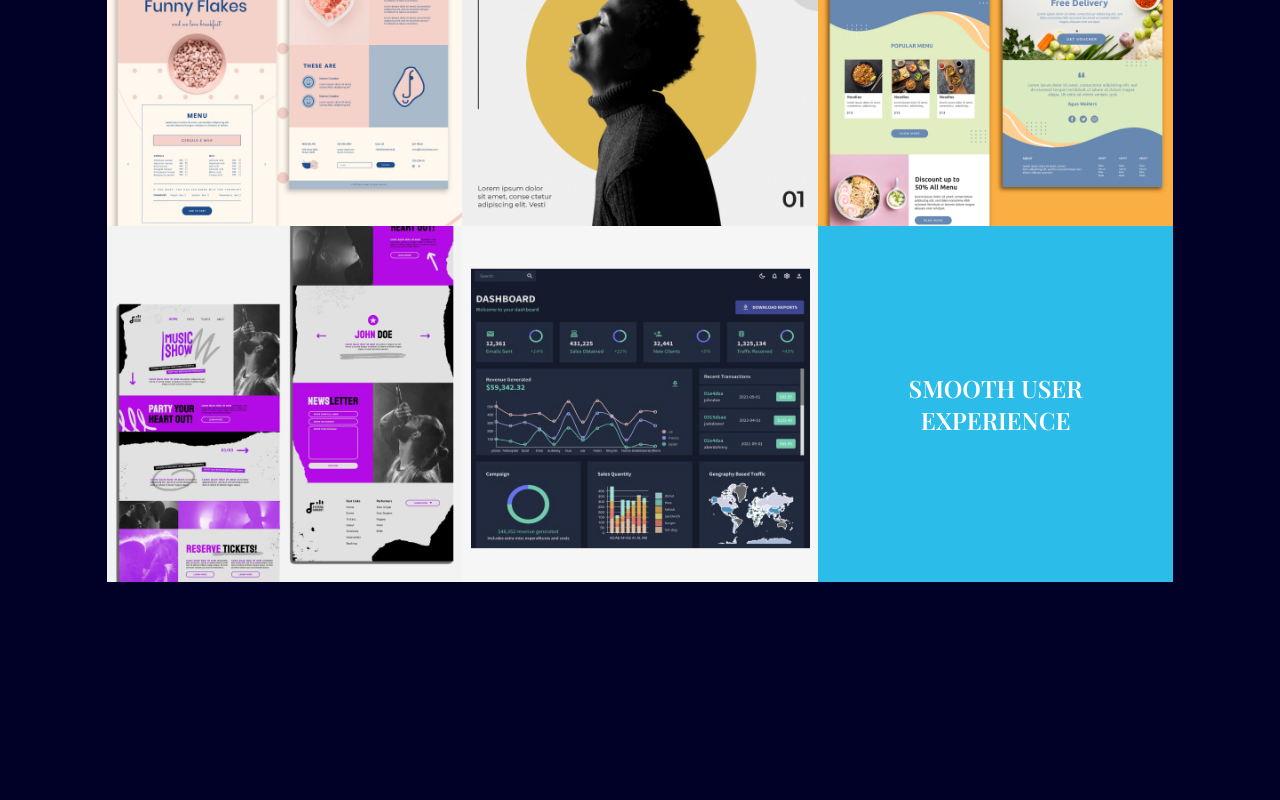
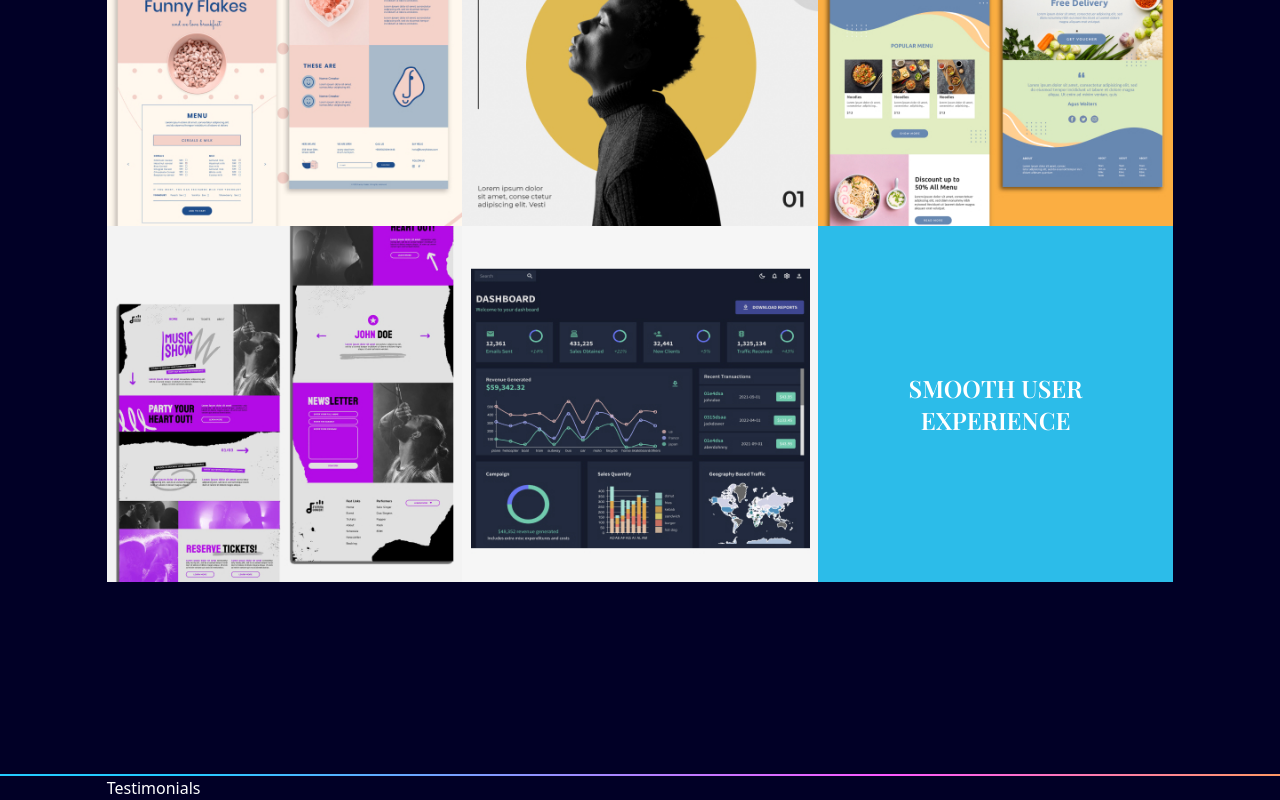
Before and after one commit to afiatamanna06/jane-esper, a React (Create React App) app: page / in a window 1280 px wide. Shown: the part 2638-3438 px from the top of the page. Before the commit the page ends 3412 px from the top, so only its background shows below. Built offline with nearby package versions, Linux system fonts and the light colour scheme.

Commit message:
Add testimonials file

```diff
--- a/src/App.tsx
+++ b/src/App.tsx
@@ -5,6 +5,7 @@ import LandingSection from "./components/home/LandingSection";
 import NavBar from "./components/navigation/NavBar";
 import Projects from "./components/projects/Projects";
 import MySkills from "./components/skills/MySkills";
+import Testimonials from "./components/testimonials/Testimonials";
 import UseMediaQuery from "./hooks/useMediaQuery";
 
 function App() {
@@ -45,6 +46,10 @@ function App() {
       <div className="w-5/6 mx-auto md:h-full">
         <Projects />
       </div>
+      <LineGradient />
+      <div className="w-5/6 mx-auto md:h-full">
+        <Testimonials />
+      </div>
     </div>
   );
 }
--- /dev/null
+++ b/src/components/testimonials/Testimonials.tsx
@@ -0,0 +1,9 @@
+
+
+function Testimonials() {
+  return (
+    <div>Testimonials</div>
+  )
+}
+
+export default Testimonials
```
